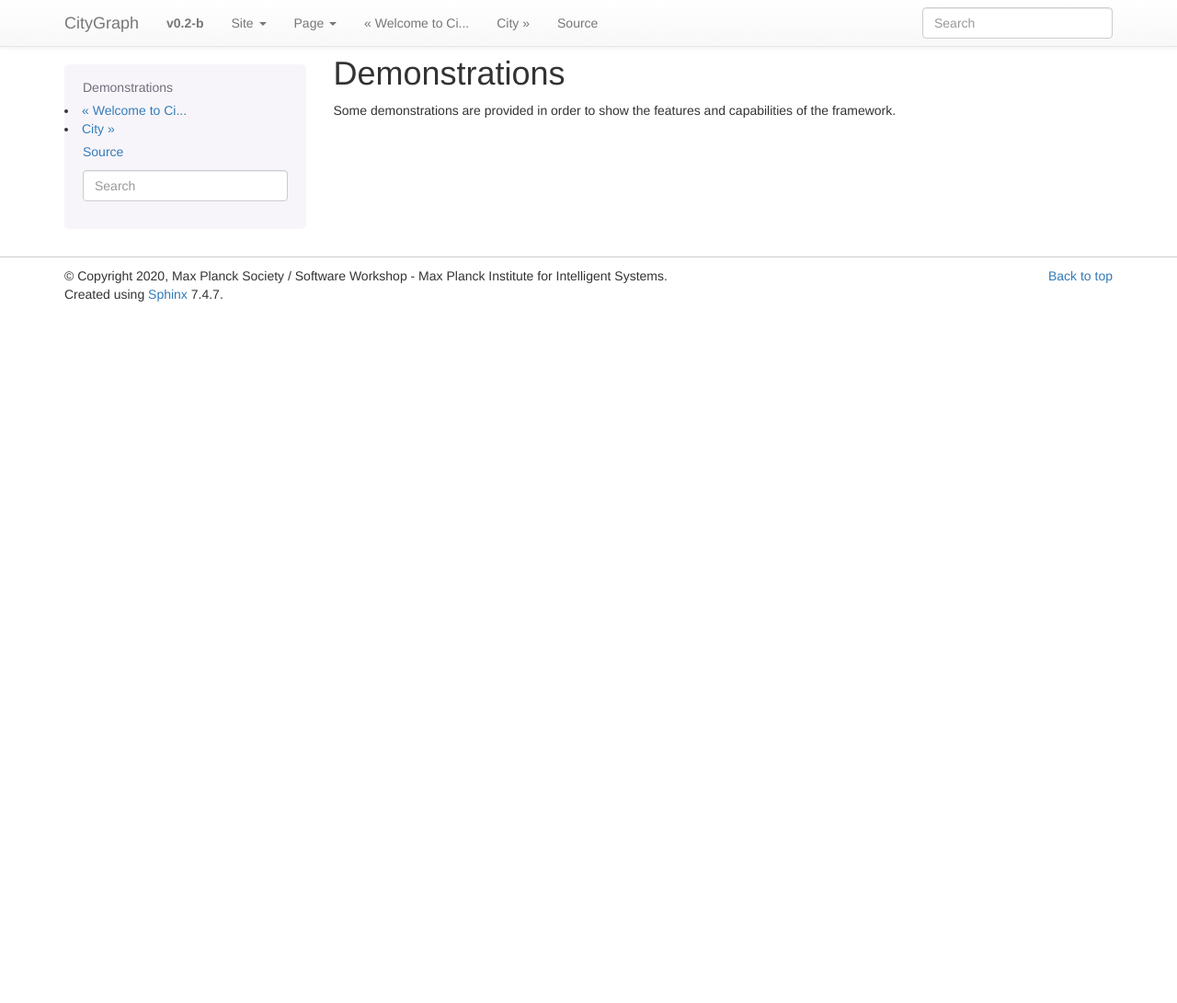
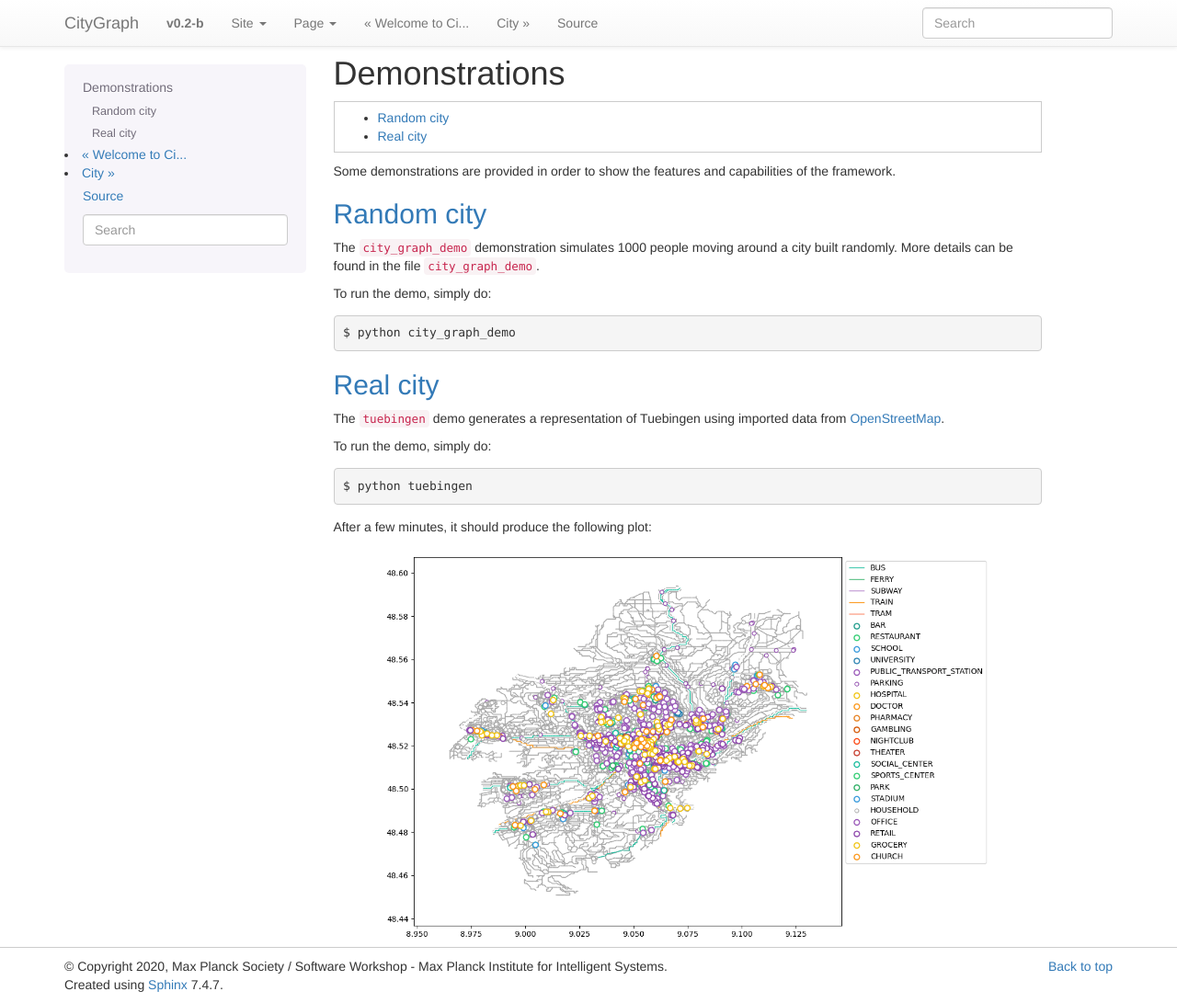
Before and after one commit to MPI-IS/CityGraph, a Sphinx documentation site: the page built from doc/source/pages/demos.rst, in a window 1280 px wide and 1091 px high. Shown: the whole window at 92% size. Built offline with Sphinx 7.4.7, drawn with Linux system fonts in a browser that asks for light colours.

```diff
--- a/doc/source/index.rst
+++ b/doc/source/index.rst
@@ -64,6 +64,7 @@ To build the ``Sphinx`` documentation:
 
 .. code::
 
+    $ pip install sphinx sphinx-bootstrap-theme
     $ cd doc
     $ make html
 
--- a/doc/source/pages/demos.rst
+++ b/doc/source/pages/demos.rst
@@ -8,3 +8,33 @@ Demonstrations
     :depth: 1
 
 Some demonstrations are provided in order to show the features and capabilities of the framework.
+
+Random city
+-----------
+
+The ``city_graph_demo`` demonstration simulates 1000 people moving around a city
+built randomly. More details can be found in the file ``city_graph_demo``.
+
+To run the demo, simply do:
+
+.. code::
+
+    $ python city_graph_demo
+
+Real city
+---------
+
+The ``tuebingen`` demo generates a representation of Tuebingen using imported data
+from `OpenStreetMap <https://www.openstreetmap.org/>`_.
+
+To run the demo, simply do:
+
+.. code::
+
+    $ python tuebingen
+
+After a few minutes, it should produce the following plot:
+
+.. figure:: ../images/tuebingen_full.png
+   :align: center
+   :scale: 60%
--- a/requirements.txt
+++ b/requirements.txt
@@ -1,8 +1,8 @@
 descartes
+geopandas
+networkx
 numpy
-networkx
 osmnx
-pyproj
 scipy
 shapely
 sphinx
```
Also changed, not shown: README.md (+1 -0 lines), setup.py (+17 -2 lines), doc/source/images/tuebingen_full.png (added), 1 other file.
